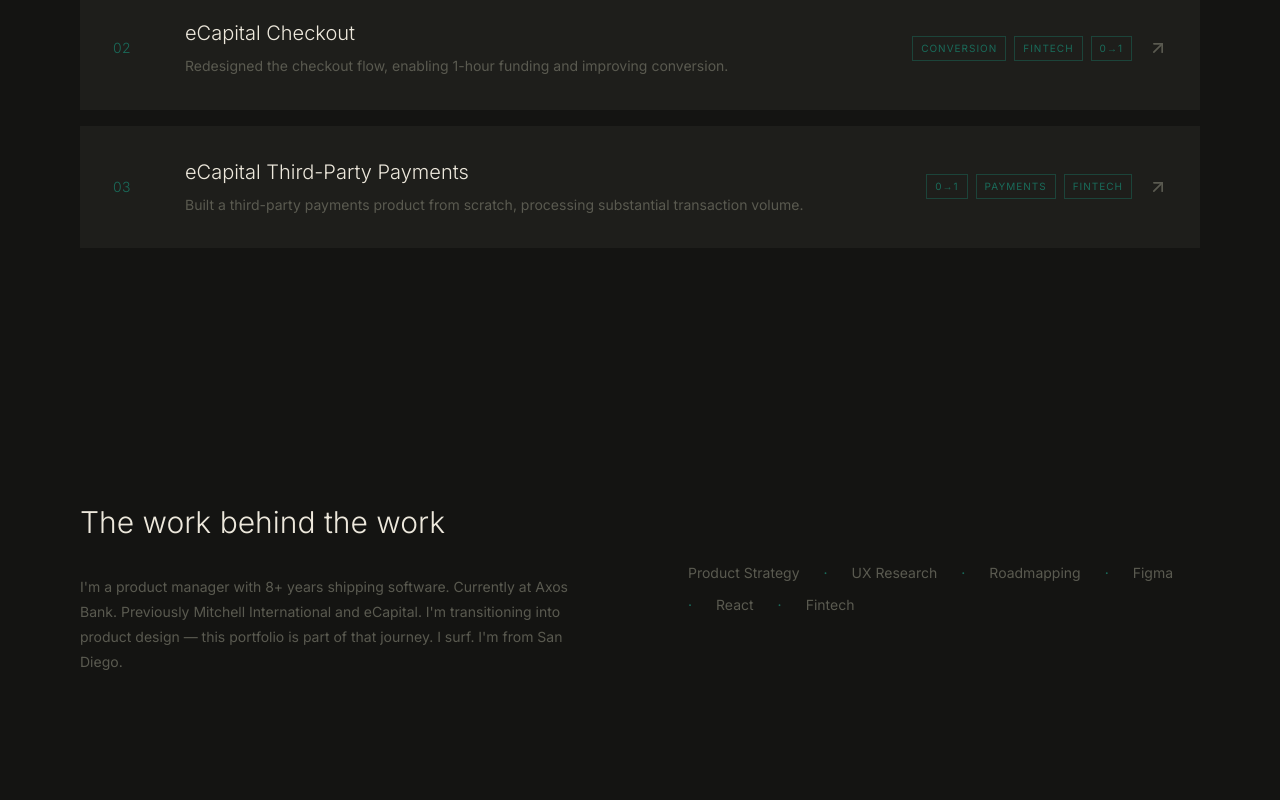
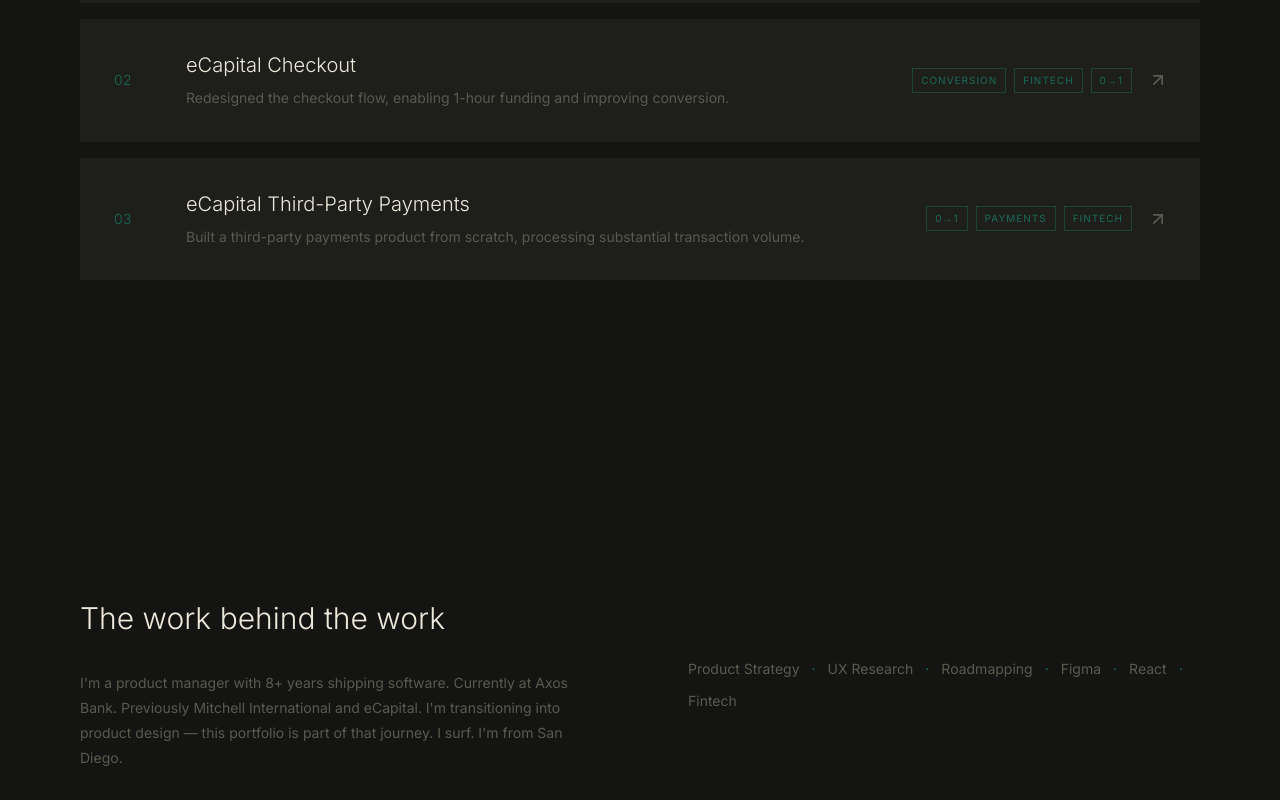
Before and after one commit to kbnewyen/kien-portfolio, a Next.js app: page / in a window 1280 px wide. Shown: the part 1080-1880 px from the top of the page. Built offline with nearby package versions, Linux system fonts and the light colour scheme.

Commit message:
fix: enhance UI elements and spacing
Update skills list to div/span, improve work card border, and increase section padding.

```diff
--- a/components/about.tsx
+++ b/components/about.tsx
@@ -9,7 +9,7 @@ export function About() {
   ]
 
   return (
-    <section id="about" className="py-32 px-6 md:px-12 lg:px-20">
+    <section id="about" className="py-40 px-6 md:px-12 lg:px-20">
       <div className="max-w-7xl mx-auto">
         <div className="grid md:grid-cols-2 gap-16 md:gap-24">
           <div>
@@ -22,14 +22,14 @@ export function About() {
           </div>
 
           <div className="flex flex-col justify-center">
-            <ul className="flex flex-wrap gap-x-6 gap-y-3">
+            <div className="flex flex-wrap items-center gap-y-3">
               {skills.map((skill, index) => (
-                <li key={skill} className="flex items-center text-sm text-muted-foreground">
-                  {index > 0 && <span className="mr-6 text-accent">·</span>}
+                <span key={skill} className="text-sm text-muted-foreground">
                   {skill}
-                </li>
+                  {index < skills.length - 1 && <span className="mx-3 text-accent">·</span>}
+                </span>
               ))}
-            </ul>
+            </div>
           </div>
         </div>
       </div>
--- a/components/contact.tsx
+++ b/components/contact.tsx
@@ -2,7 +2,7 @@ import Link from "next/link"
 
 export function Contact() {
   return (
-    <section id="contact" className="py-32 px-6 md:px-12 lg:px-20 border-t border-accent/20">
+    <section id="contact" className="py-40 px-6 md:px-12 lg:px-20 border-t border-accent/20">
       <div className="max-w-7xl mx-auto">
         <h2 className="text-2xl md:text-3xl font-light text-foreground mb-10">
           {"Let's build something."}
--- a/components/work.tsx
+++ b/components/work.tsx
@@ -29,13 +29,13 @@ const caseStudies = [
 
 export function Work() {
   return (
-    <section id="work" className="py-32 px-6 md:px-12 lg:px-20">
+    <section id="work" className="py-40 px-6 md:px-12 lg:px-20">
       <div className="max-w-7xl mx-auto">
         <div className="flex flex-col gap-4">
           {caseStudies.map((study) => (
             <Link key={study.number} href={study.href}>
               <article
-                className="group bg-card p-6 md:p-8 cursor-pointer transition-all duration-300 hover:translate-y-[-2px] border-l-[0.5px] border-transparent hover:border-accent"
+                className="group bg-card p-6 md:p-8 cursor-pointer transition-all duration-300 hover:translate-y-[-2px] border-l-2 border-transparent hover:border-accent"
               >
               <div className="flex flex-col md:flex-row md:items-center gap-6">
                 <span className="text-sm font-light text-accent tracking-wide shrink-0 w-12">
```
